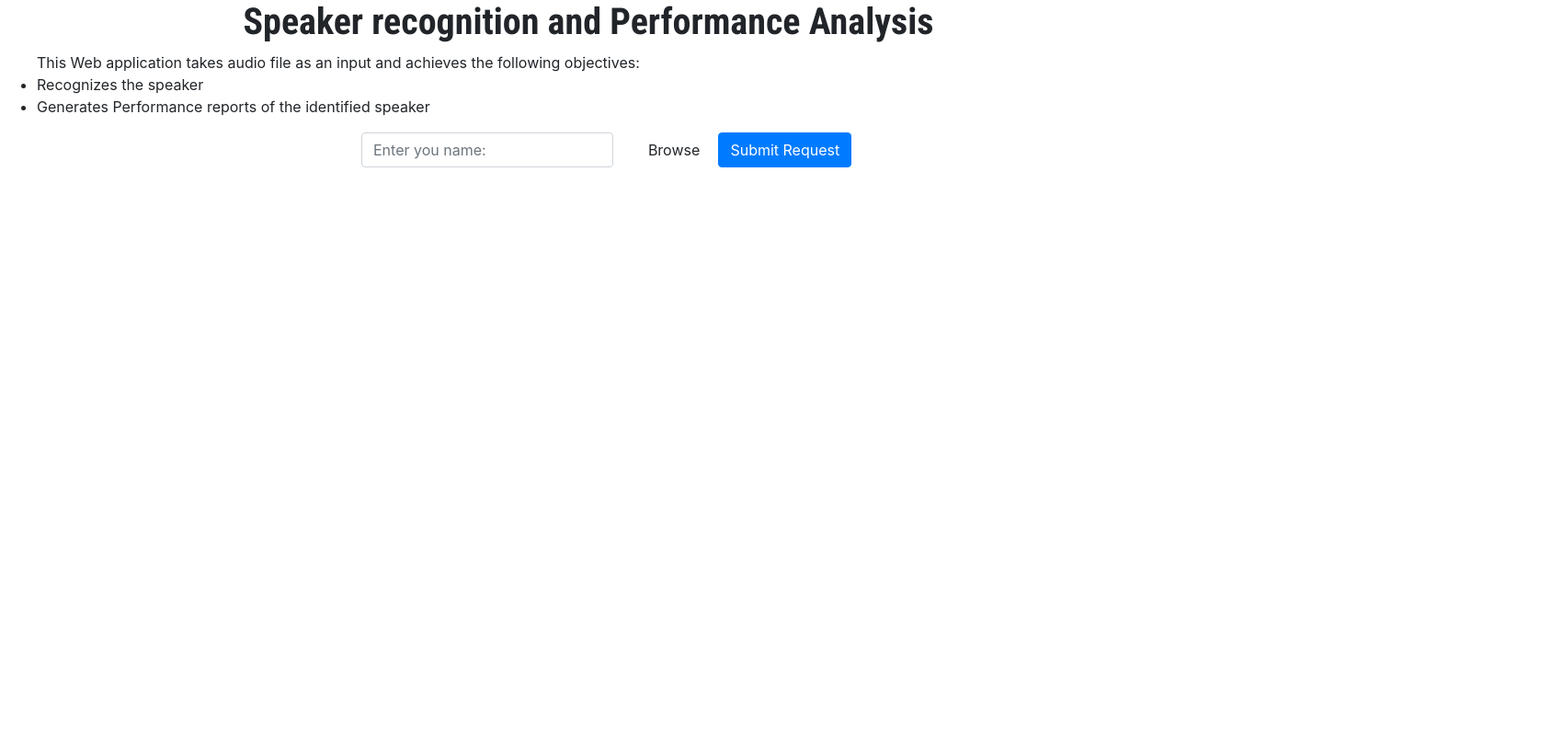
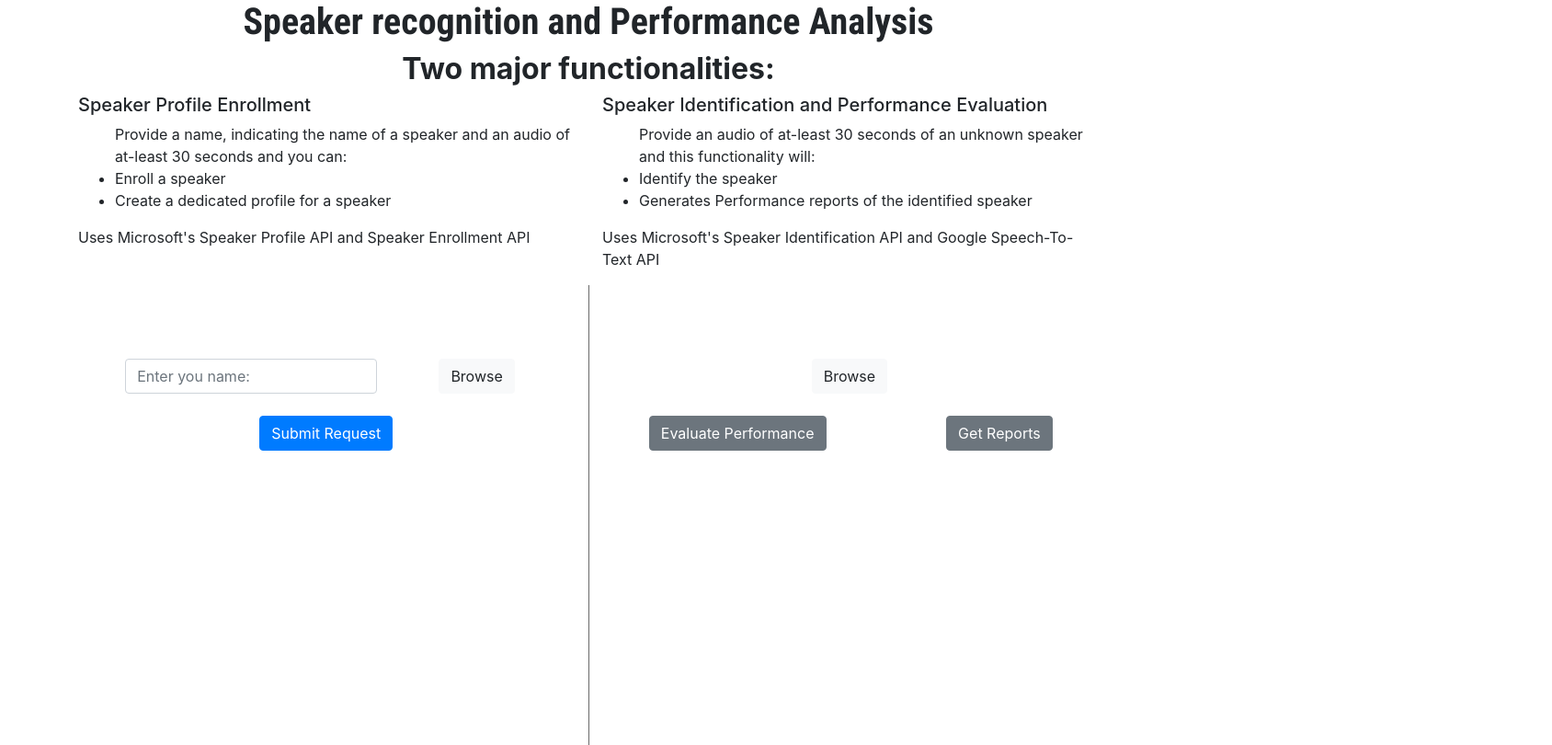
Before and after one commit to harshaltrivedi10/ccProject2, a plain HTML site: page templates/index.html in a window 1280 px wide. Shown: the whole page at 92% size, 1688 px wide, since content can reach past the window. Drawn offline with nearby package versions, Linux system fonts and the light colour scheme; files whose address does not match are found by name.

Commit message:
Has final layout changes

```diff
--- a/static/css/style.css
+++ b/static/css/style.css
@@ -1,21 +1,36 @@
 #heading {
     text-align: center;
     font-family: 'Roboto Condensed', sans-serif;
+    font-weight: bold;
 }
 
-#main {
+#left {
     margin: auto 30%;
     width: 50%;
+}
+
+.vl {
+    border-left: 1px solid dimgray;
+    height: 500px;
+}
+
+.ulTextAlign {
+    text-align: left;
+}
+
+#functionalities {
+    text-align: center;
+    font-weight: bold;
+}
+
+.hidden {
+    display: none;
 }
 
 /*[hidden] {*/
 /*    display: none !important;*/
 /*}*/
 
-/*.hidden{*/
-/*    display:none;*/
-/*}*/
-
 /*.unhidden{*/
 /*    display:block;*/
 /*}*/
--- a/static/js/index.js
+++ b/static/js/index.js
@@ -1,7 +1,6 @@
-const submitRequest = (fileName) => {
-    console.log(fileName)
-    var userName = document.querySelector("#personName").value;
-    console.log(userName);
+const submitRequest = (fileName, userName) => {
+    // console.log(fileName)
+    // console.log(userName);
     var request = new XMLHttpRequest()
     request.open('POST', 'http://127.0.0.1:5000/uploadFile?fileName='+fileName+'&userName='+userName, true)
     request.onload = function() {
@@ -11,16 +10,15 @@ const submitRequest = (fileName) => {
         console.log(data);
     }
     request.send();
-    // setTimeout(() => {
-    //     var item = document.getElementById(divID);
-    //     if (item) {
-    //         if(item.className=='btn btn-secondary hidden'){
-    //             item.className = 'btn btn-secondary unhidden' ;
-    //             clickedButton.value = 'hide';
-    //         }else{
-    //             item.className = 'btn btn-secondary hidden';
-    //             clickedButton.value = 'unhide';
-    //         }
-    //     }
-    // }, 1000);
 }
+
+const identifyAndGeneratePerformanceReport = () => {
+    let classes = document.querySelector("#getReports").classList;
+    // console.log(typeof (classes));
+    if (!classes.contains('hidden')) {
+        document.querySelector("#getReports").classList.add("hidden");
+    }
+    else {
+        document.querySelector("#getReports").classList.remove("hidden");
+    }
+}
--- a/templates/index.html
+++ b/templates/index.html
@@ -16,60 +16,133 @@
         <script src = "../static/js/index.js"></script>
     </head>
     <body>
+        <div class="container">
             <div class="row">
-            <div id = "heading" class="col-lg-12">
+                <div id="heading" class="col-lg-12">
                     <h1>Speaker recognition and Performance Analysis</h1>
                 </div>
             </div>
+
             <div class="row">
-            <div class="col-lg-12">
-                <ul style="text-align: left;">
-                    This Web application takes audio file as an input and achieves the following objectives:
-                    <li>Recognizes the speaker</li>
+                <h2 id="functionalities" class="col-lg-12">
+                    Two major functionalities:
+                </h2>
+            </div>
+
+            <div class="row">
+                <div class="col">
+                    <h5 class="sectionTitle">
+                        Speaker Profile Enrollment
+                    </h5>
+                </div>
+                <div class="col">
+                    <h5 class="sectionTitle">
+                        Speaker Identification and Performance Evaluation
+                    </h5>
+                </div>
+            </div>
+
+            <div class="row">
+                <div class="col">
+                    <ul class = "ulTextAlign">
+                        Provide a name, indicating the name of a speaker and an audio of at-least 30 seconds and you can:
+                        <li>Enroll a speaker</li>
+                        <li>Create a dedicated profile for a speaker</li>
+                    </ul>
+                    <p class="usage">Uses Microsoft's Speaker Profile API and Speaker Enrollment API</p>
+                </div>
+                <div class="col">
+                    <ul class = "ulTextAlign">
+                        Provide an audio of at-least 30 seconds of an unknown speaker and this functionality will:
+                        <li>Identify the speaker</li>
                         <li>Generates Performance reports of the identified speaker</li>
                     </ul>
+                    <p class="usage">Uses Microsoft's Speaker Identification API and Google Speech-To-Text API</p>
                 </div>
             </div>
+
             <div class="row">
-            <div id = "main"
-                 class="col-lg-12">
+                <div class="col">
                     <form class="form-inline">
-
                         <div class="form-group mb-2">
-                        <label for="personName"
+                            <label for="userName"
                                    class="sr-only">Name: </label>
                             <input class="form-control"
                                    type="text"
-                               id="personName"
+                                   style="margin-top: 5em; margin-left:3.2em; margin-right:3.2em"
+                                   id="userName"
                                    placeholder="Enter you name:">
                         </div>
                         <div class="form-group mx-sm-3 mb-2">
-                        <label class="btn btn-default"
-                               style = "margin: auto 45%; width: 10%;">
-                            Browse <input type="file" id = "filePicker" hidden>
+                            <label class="btn btn-light"
+                                   style = "margin-top: 5em; width: 100%;">
+                                Browse <input type="file" id = "enrollmentFilePicker" hidden>
                             </label>
                         </div>
+                    </form>
+                    <div class="row">
                         <button type="button"
-                            id = "submit"
+                                id = "submitProfileAndIdentification"
                                 class="btn btn-primary mb-2"
-                            onclick="onClick(this)">Submit Request</button>
+                                style="margin: auto;"
+                                onclick="onSubmitProfileAndEnrollClick(this)">Submit Request</button>
+                    </div>
+                </div>
+                <div class="vl"></div>
+                <div id="right" class="col">
+                    <form class="form-inline">
+                        <div class="form-group mx-sm-3 mb-2">
+                            <label class="btn btn-light"
+                                   style = "margin-top: 5em; margin-left: 13.2em; margin-right: 13.2em; width: 100%;">
+                                Browse <input type="file" id = "identificationFilePicker" hidden>
+                            </label>
+                        </div>
                     </form>
-<!--                <button type="button" style = "margin: auto 45%; width: 10%;" id = "downloadReports" class="btn btn-secondary hidden">Download Reports</button>  -->
+                    <div class="row" style="align-content: center;">
+                        <button type="button"
+                                id = "performanceEvaluation"
+                                class="btn btn-secondary mb-2"
+                                style="margin: auto;"
+                                onclick="onGetPerformanceEvaluationClick(this)">Evaluate Performance</button>
+                        <button type="button"
+                                id = "getReports"
+                                class = "btn btn-secondary mb-2"
+                                style="margin: auto;"
+                                onclick="">Get Reports</button>
+                    </div>
+                </div>
             </div>
         </div>
 
         <script type="text/javascript">
             window.onload = () => {
-                document.querySelector("#personName").value = "";
+                document.querySelector('#userName').value = "";
+                document.querySelector('#enrollmentFilePicker').value = null;
+                console.log(document.querySelector('#enrollmentFilePicker').value);
+                console.log(document.querySelector('#userName').value);
             }
-            var thefile = document.getElementById('filePicker');
-            var fileName = thefile.value;
 
-            if (fileName.substring(3,11) == 'fakepath') {
+            function onSubmitProfileAndEnrollClick() {
+                console.log(document.querySelector('#enrollmentFilePicker').value);
+                console.log(document.querySelector('#userName').value);
+                if (document.querySelector("#userName").value == "" || document.querySelector('#enrollmentFilePicker').value == "") {
+                    alert("You either did not select a file or did not enter a name, please try again!");
+                    location.reload();
+                }
+                else {
+                    let userName = document.querySelector("#userName").value;
+                    let filePicker = document.querySelector('#enrollmentFilePicker');
+                    let fileName = filePicker.value;
+
+                    if (fileName.substring(3,11) === 'fakepath') {
                         fileName = fileName.substring(12);
                     }
-            function onClick() {
-                submitRequest(fileName);
+                    submitRequest(fileName, userName);
+                }
+            }
+
+            function onGetPerformanceEvaluationClick() {
+                identifyAndGeneratePerformanceReport();
             }
         </script>
     </body>
```
Also changed, not shown: 1 other file. Lines whose indentation alone changed are shown as unchanged.
